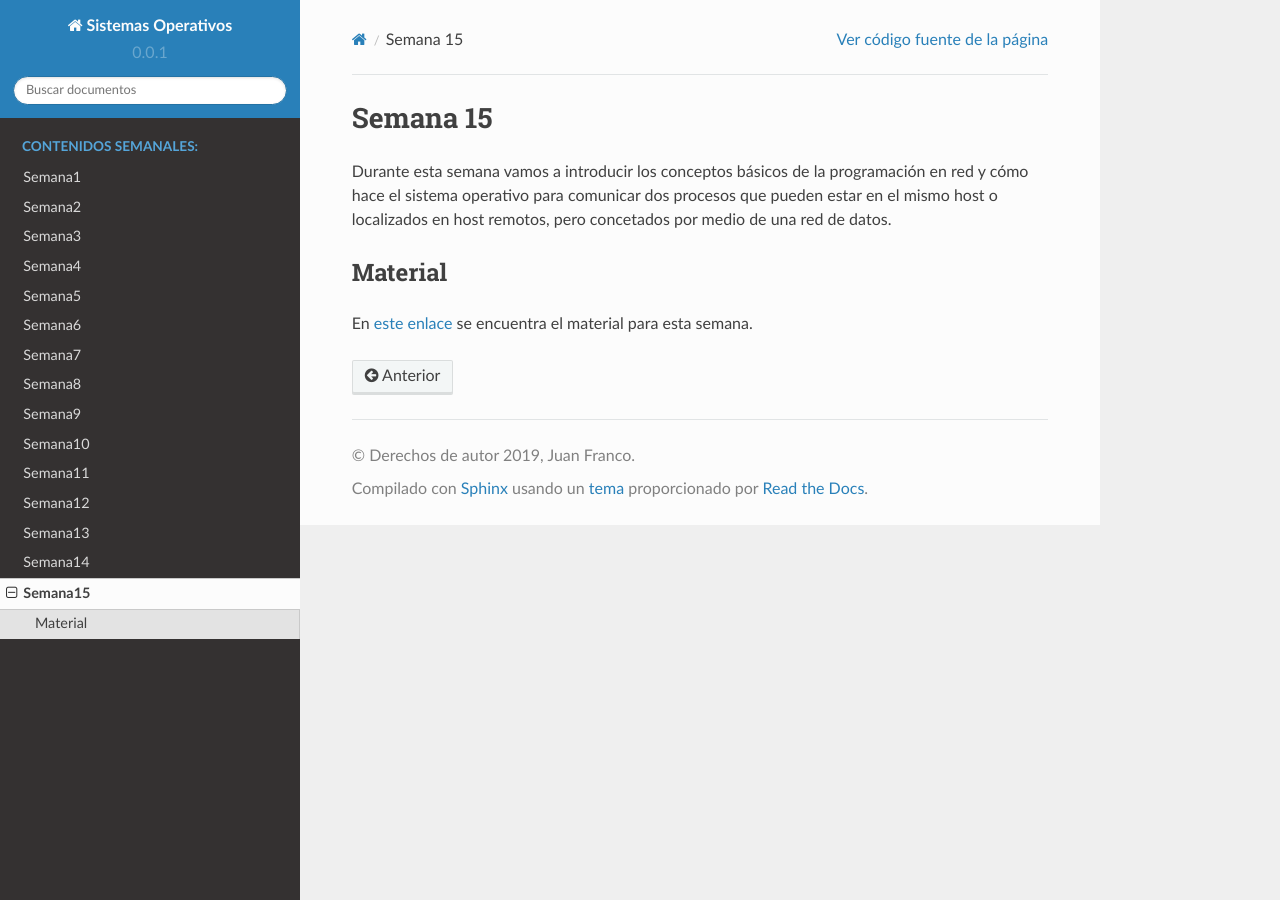
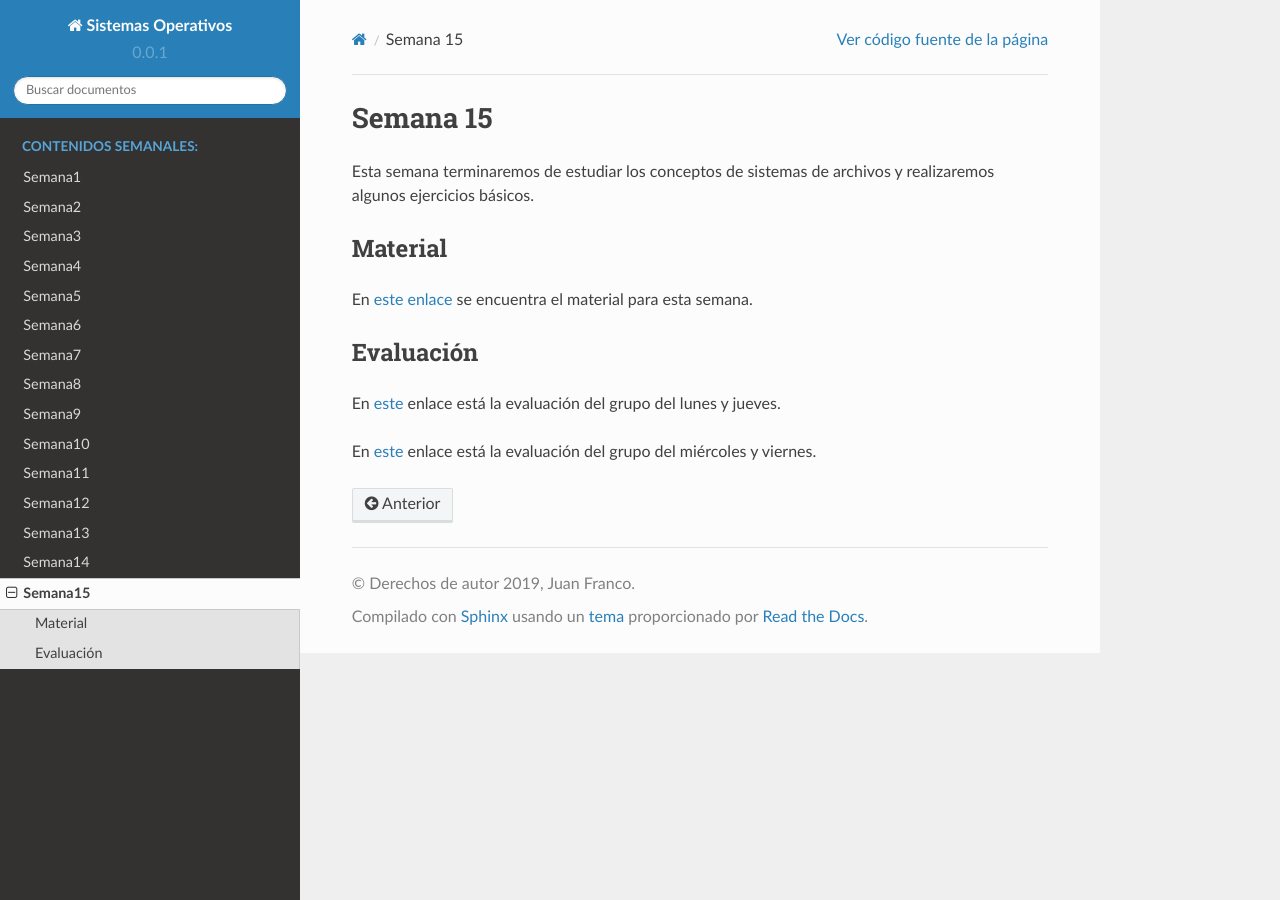
Before and after one commit to juanferfranco/sistemasoperativos, a Sphinx documentation site: the page built from docs/_semana15/semana15.rst, in a window 1280 px wide. Built offline with Sphinx 7.4.7 and the Read the Docs theme 2.0.0, drawn with Linux system fonts in a browser that asks for light colours.

Commit message:
update week 15

```diff
--- a/docs/_semana15/semana15.rst
+++ b/docs/_semana15/semana15.rst
@@ -1,11 +1,16 @@
 Semana 15
 ===========
-
-Durante esta semana vamos a introducir los conceptos básicos de la programación en red y cómo hace el sistema operativo
-para comunicar dos procesos que pueden estar en el mismo host o localizados en host remotos, pero concetados por medio de
-una red de datos.
+Esta semana terminaremos de estudiar los conceptos de sistemas de archivos y realizaremos algunos ejercicios básicos.
 
 Material
 ---------
-En `este enlace <https://drive.google.com/open?id=1uFVuRcPuwvXOGN8u_D7zG9Ngi_LDv6Tk1bX_pSpiTCE>`__ se encuentra el material
+En `este enlace <https://drive.google.com/open?id=1WDIkSEsGGtZZ5y8CSTa6x1E0XgaAdHMeUzN7QXfKSY8>`__ se encuentra el material
 para esta semana.
+
+Evaluación
+------------
+En `este <https://drive.google.com/open?id=129TgrJzWxFeUDKb2pZGDM6sBNyUZ1fB04fSmt2rWZ-k>`__ enlace está la evaluación
+del grupo del lunes y jueves.
+
+En `este <https://drive.google.com/open?id=1h4DyQfJsSDBYfGvhLiaUb1lIQmXZVZI3amDxyp99ifY>`__ enlace está la evaluación
+del grupo del miércoles y viernes.
```
